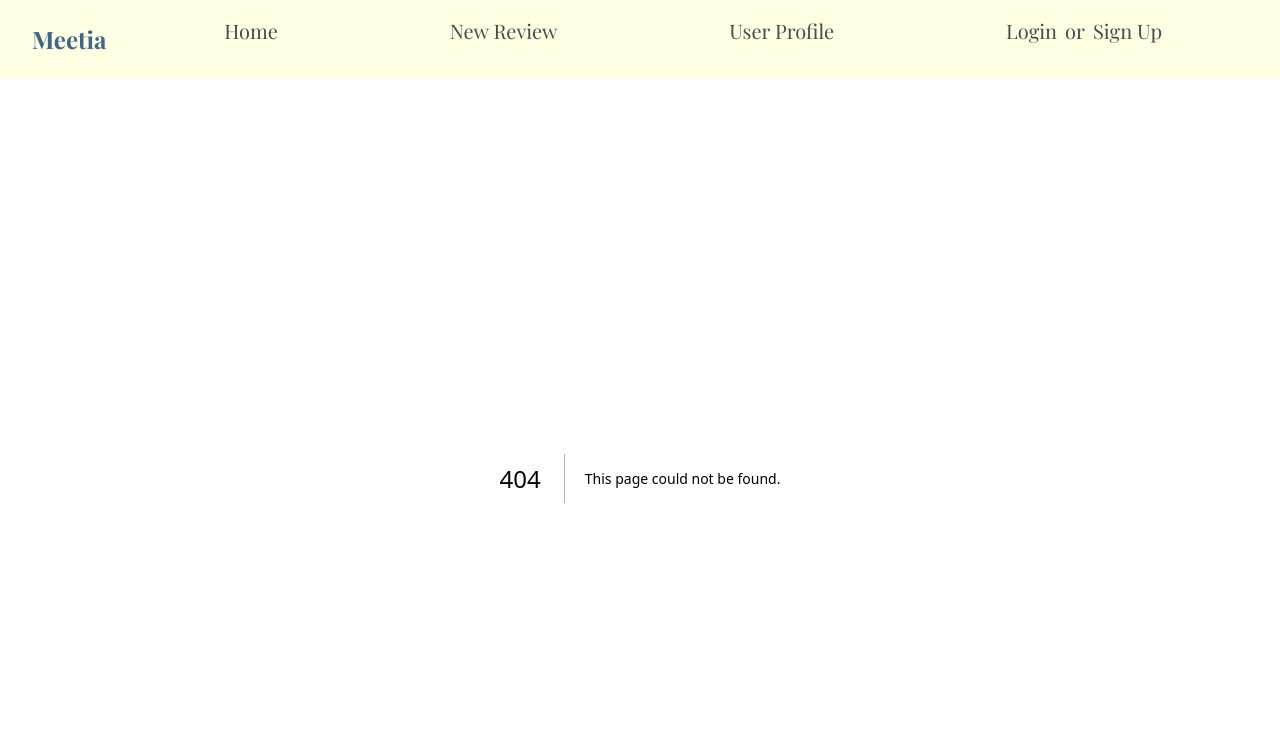
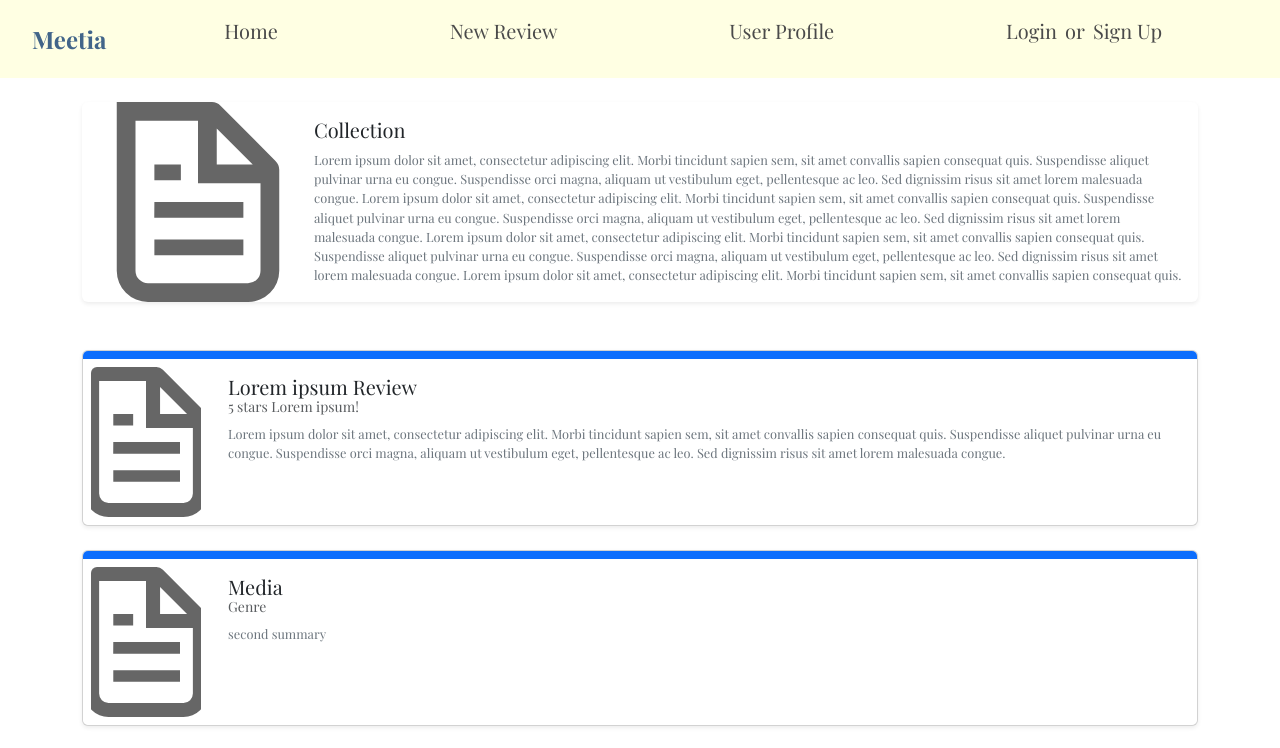
Before and after one commit to alt-text-internet-explorer/meetia, a Next.js app: page /collections/1 in a window 1280 px wide. Before the commit this address had no page. Shown: the top 748 px of the page. Built offline with nearby package versions, Linux system fonts and the light colour scheme.

Commit message:
changed to use bootstrap

```diff
--- a/src/app/collections/page.js
+++ b/src/app/collections/[id]/page.js
@@ -2,10 +2,13 @@ import React from "react"
 import Link from "next/link"
 import CollectionsGallery from "@/components/collections/Collections"
 
-const Collections = () => {
+const Collections = async ({ params }) => {
+
+  const { id } = await params;
+
   return (
     <div>
-      <CollectionsGallery />
+      <CollectionsGallery id={id}/>
     </div>
   )
 }
--- a/src/components/collections/Collections.js
+++ b/src/components/collections/Collections.js
@@ -4,44 +4,89 @@ import styles from "@/components/collections/Collections.module.css"
 
 // FIXME - SYCHRONIZE WITH BACKEND INSTEAD
 const collections = [
-  { id: 1, title: "Media", src: "/file.svg", alt: "Collection 1" },
-  { id: 2, title: "Media", src: "/file.svg", alt: "Collection 1" },
-  { id: 3, title: "Media", src: "/file.svg", alt: "Collection 1" },
-  { id: 4, title: "Media", src: "/file.svg", alt: "Collection 1" },
-  { id: 5, title: "Media", src: "/file.svg", alt: "Collection 1" },
+  { id: 1, title: "Lorem ipsum Review", src: "/file.svg", alt: "Collection 1", subtitle: "5 stars Lorem ipsum!", summary: "Lorem ipsum dolor sit amet, consectetur adipiscing elit. Morbi tincidunt sapien sem, sit amet convallis sapien consequat quis. Suspendisse aliquet pulvinar urna eu congue. Suspendisse orci magna, aliquam ut vestibulum eget, pellentesque ac leo. Sed dignissim risus sit amet lorem malesuada congue."},
+  { id: 2, title: "Media", src: "/file.svg", alt: "Collection 1", subtitle: "Genre", summary: "second summary"},
+  { id: 3, title: "Media", src: "/file.svg", alt: "Collection 1", subtitle: "Genre", summary: "yet another summary1."},
+  { id: 4, title: "Media", src: "/file.svg", alt: "Collection 1", subtitle: "Genre", summary: "yet another summary2."},
+  { id: 5, title: "Media", src: "/file.svg", alt: "Collection 1", subtitle: "Genre", summary: "yet another summary3."},
 ]
 
-export default function Page() {
+export default function Page({ id }) {
   return (
-    <main className={styles.page}>
-      <div className={styles.profileCard}>
-        <Image
+    <main>
+    <div className="container py-4">
+      <div className="card card border-0 shadow-sm overflow-hidden p-3" style={{ height: "200px"}}>
+        <div className="d-flex flex-row h-100 align-items-center">
+
+        <div className="flex-shrink-0 me-3">
+          <Image className="rounded-2"
             src="/file.svg"
-          width={100}
-          height={100}
-          alt="Picture of the user"
-          className={styles.image}
+            width={200}
+            height={200}
+            alt="Picture of the collection"
+            style={{ objectFit: "cover" }}
           />
-        <h1>Collection Title</h1>
         </div>
-      <div>
-        <ul className={styles.collections}>
+
+        <div className="overflow-y-auto h-100">
+          <h5>Collection</h5>
+          <p className="card-text text-secondary" style={{ fontSize: "0.8rem"}}>
+            Lorem ipsum dolor sit amet, consectetur adipiscing elit. Morbi tincidunt sapien sem, sit amet convallis sapien consequat quis. Suspendisse aliquet pulvinar urna eu congue. Suspendisse orci magna, aliquam ut vestibulum eget, pellentesque ac leo. Sed dignissim risus sit amet lorem malesuada congue.
+            Lorem ipsum dolor sit amet, consectetur adipiscing elit. Morbi tincidunt sapien sem, sit amet convallis sapien consequat quis. Suspendisse aliquet pulvinar urna eu congue. Suspendisse orci magna, aliquam ut vestibulum eget, pellentesque ac leo. Sed dignissim risus sit amet lorem malesuada congue.
+            Lorem ipsum dolor sit amet, consectetur adipiscing elit. Morbi tincidunt sapien sem, sit amet convallis sapien consequat quis. Suspendisse aliquet pulvinar urna eu congue. Suspendisse orci magna, aliquam ut vestibulum eget, pellentesque ac leo. Sed dignissim risus sit amet lorem malesuada congue.
+            Lorem ipsum dolor sit amet, consectetur adipiscing elit. Morbi tincidunt sapien sem, sit amet convallis sapien consequat quis. Suspendisse aliquet pulvinar urna eu congue. Suspendisse orci magna, aliquam ut vestibulum eget, pellentesque ac leo. Sed dignissim risus sit amet lorem malesuada congue.
+            Lorem ipsum dolor sit amet, consectetur adipiscing elit. Morbi tincidunt sapien sem, sit amet convallis sapien consequat quis. Suspendisse aliquet pulvinar urna eu congue. Suspendisse orci magna, aliquam ut vestibulum eget, pellentesque ac leo. Sed dignissim risus sit amet lorem malesuada congue.
+            Lorem ipsum dolor sit amet, consectetur adipiscing elit. Morbi tincidunt sapien sem, sit amet convallis sapien consequat quis. Suspendisse aliquet pulvinar urna eu congue. Suspendisse orci magna, aliquam ut vestibulum eget, pellentesque ac leo. Sed dignissim risus sit amet lorem malesuada congue.
+            Lorem ipsum dolor sit amet, consectetur adipiscing elit. Morbi tincidunt sapien sem, sit amet convallis sapien consequat quis. Suspendisse aliquet pulvinar urna eu congue. Suspendisse orci magna, aliquam ut vestibulum eget, pellentesque ac leo. Sed dignissim risus sit amet lorem malesuada congue.
+          </p>
+        </div>
+
+      </div>
+    </div>
+    </div>
+
+    <div className="container py-4">
+      <div className="row row-cols-1 g-4">
         {collections.map((item) => (
-            <li key={item.id}>
-              <Image
-                className={styles.image}
-                key={item.id}
+          <div className="col" key={item.id}>
+            <Link href={`/media/${item.id}`}>
+
+            <div className="card shadow-sm rounded-2 overflow-hidden h-100" style={{ maxHeight: "200px"}}>
+
+            <div className="container-fluid p-1 bg-primary text-white text-center">
+            </div>
+
+              <div className="card-group h-100">
+
+                <div className="card border-0" style={{ maxWidth: "125px"}}>
+                  <div className="card-body p-2 d-flex align-items-center">
+                    <Image className="rounded-2"
                       src="/file.svg"
-                width={50}
-                height={50}
+                      width={110}
+                      height={150}
                       alt="Picture of the collection"
+                      style={{ objectFit: "cover" }}
                     />
-              <Link href="/media">
-                <h2>{item.title}</h2>
+                  </div>
+                </div>
+
+                <div className="card border-0 px-1">
+                  <div className="card-body overflow-y-auto" style={{ height: "150px" }}>
+                    <h4 className="card-title h5 mb-1">{item.title}</h4>
+                    <h6 className="card-subtitle text-muted small mb-2">{item.subtitle}</h6>
+                    <p className="card-text text-secondary" style={{ fontSize: "0.8rem"}}>
+                      {item.summary}
+                    </p>
+                  </div>
+                </div>
+
+              </div>
+            </div>
+
             </Link>
-            </li>
+          </div>
           ))}
-        </ul>
+          </div>
         </div>
     </main>
   )
--- a/src/components/media/Media.js
+++ b/src/components/media/Media.js
@@ -11,7 +11,7 @@ const media = {
   alt: "Collection 1",
 }
 
-export default function Page() {
+export default function Page({ id }) {
   return (
     <main className={styles.page}>
       <div className={styles.titleCard}>
@@ -24,7 +24,7 @@ export default function Page() {
         />
         <div>
           <h1>
-            <i>Collection Title</i>
+            <i>Collection Title {id}</i>
           </h1>
           <h1>
             <i>Author</i>
--- a/src/components/profile/UserProfile.js
+++ b/src/components/profile/UserProfile.js
@@ -14,7 +14,7 @@ const collections = [
   { id: 8, title: "Collection Title", src: "/file.svg", alt: "Collection 4" },
 ]
 
-export default function Page() {
+export default function Page({ id }) {
   return (
     <main>
     <div className="container py-4">
@@ -52,6 +52,7 @@ export default function Page() {
       <div className="row row-cols-1 row-cols-md-3 g-4">
         {collections.map((item) => (
           <div className="col" key={item.id}>
+            <Link href={`/collections/${item.id}`}>
 
             <div className="card shadow-sm rounded-2 overflow-hidden h-100" style={{ maxWidth: "500px", maxHeight: "200px"}}>
 
@@ -85,6 +86,7 @@ export default function Page() {
               </div>
             </div>
 
+            </Link>
           </div>
           ))}
           </div>
```
Also changed, not shown: src/app/media/[id]/page.js (renamed from src/app/media/page.js, +5 -2 lines). Lines whose indentation alone changed are shown as unchanged.
